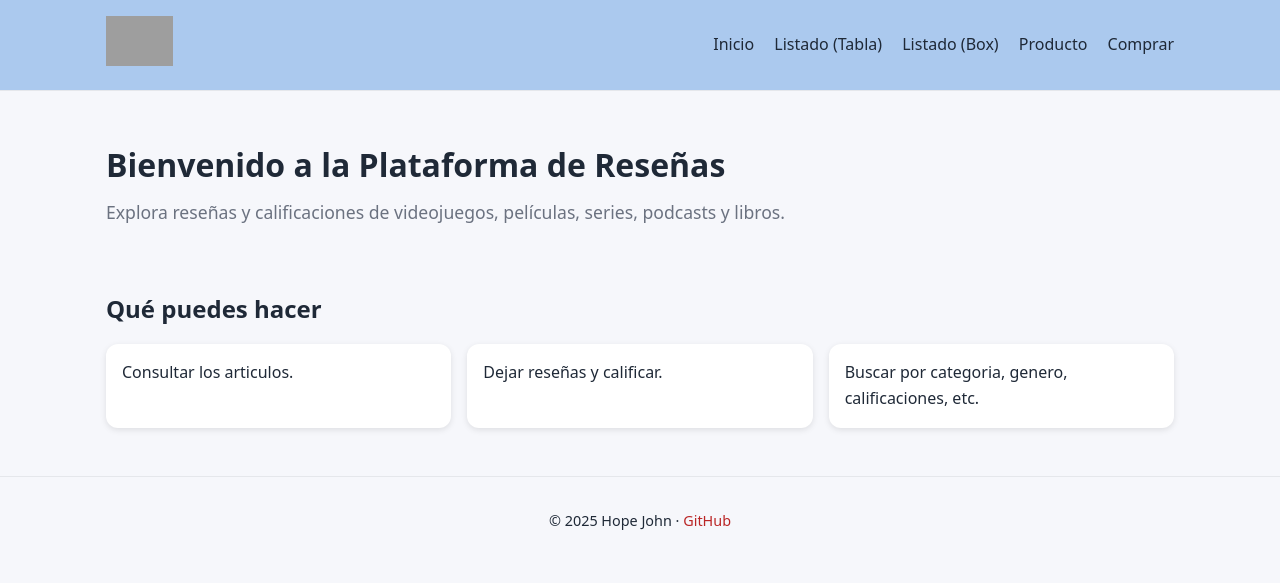
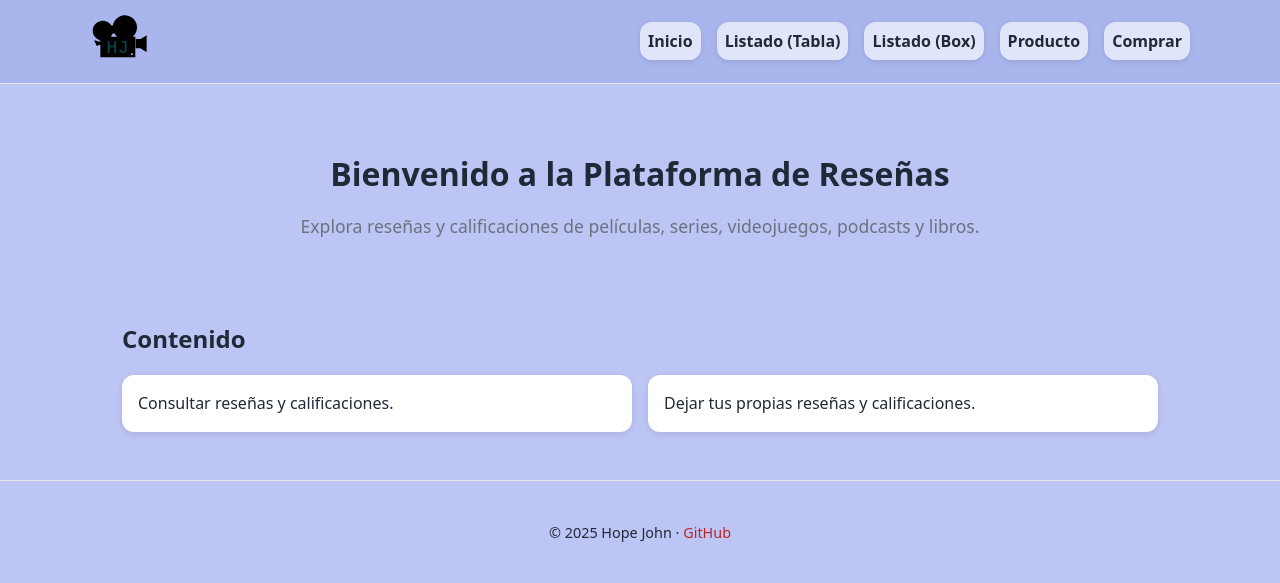
Before and after one commit to HopeJohn1134/Paradigmas_3_Trabajo_Integrador, a PHP site: page / in a window 1280 px wide. Shown: the top 583 px of the page. Run offline with PHP 8.4, Linux system fonts and the light colour scheme; grey boxes are pictures that could not be loaded.

Commit message:
ahora si me gusta la estructura

```diff
--- a/css/styles.css
+++ b/css/styles.css
@@ -1,83 +1,160 @@
+/* VARIABLES GLOBALES */
 :root {
-  --bg-light: #f6f7fb;
-  --card-light: #ffffff;
-  --ink-light: #1f2937;
-  --muted-light: #6b7280;
+  --bg: #bdc5f4;
+  --card: #ffffff;
+  --text: #1f2937;
+  --muted: #6b7280;
   --brand: #ba2525;
   --radius: 12px;
-  --maxw: 1100px;
+  --radio-hero: 12px;
+  --max-width: 1100px;
 }
 
-[data-theme="light"] {
-  --bg: var(--bg-light);
-  --card: var(--card-light);
-  --ink: var(--ink-light);
-  --muted: var(--muted-light);
+/* RESET BÁSICO */
+*,
+*::before,
+*::after {
+  box-sizing: border-box;
 }
 
-
-*, *::before, *::after { box-sizing: border-box; }
-body, h1, h2, h3, p, ul, li, a { margin: 0; padding: 0; }
-ul { list-style: none; }/*con esto no se deberia arreglar que al cambiar de tamaño se muevan incorrectamente en el grid*/
-
-body {
-  font-family: system-ui, Helvetica, Arial;
-  line-height: 1.6;
-  background: var(--bg);
-  color: var(--ink);
-  transition: background 0.3s, color 0.3s;
+body,
+h1,
+h2,
+h3,
+p,
+ul,
+li,
+a {
+  margin: 0;
+  padding: 0;
 }
 
+ul {
+  list-style: none;
+}
+
+/* BODY */
+body {
+  font-family: system-ui, -apple-system, Segoe UI, Roboto, Ubuntu, Cantarell, Noto Sans, Helvetica, Arial;
+  line-height: 1.6;
+  background-color: var(--bg);
+  color: var(--text);
+}
+
+/* CONTENEDOR GENERAL */
 .container {
-  width: min(100% - 2rem, var(--maxw));
+  width: min(100% - 2rem, var(--max-width));
   margin-inline: auto;
   padding: 1rem;
 }
 
-
+/* HEADER */
 header.header {
-  background: rgba(167, 199, 238, 0.95);
-  backdrop-filter: blur(10px);
+  background-color: #a9b6ee;
   position: sticky;
   top: 0;
-  z-index: 10;
+  z-index: 100;
   border-bottom: 1px solid #e5e7eb;
-  color:#0b1746;
 }
+
 .nav {
   display: flex;
   justify-content: space-between;
   align-items: center;
+  padding: 0.8rem 0;
 }
-.logo img { height: 50px; object-fit: contain; }
+
+.logo img {
+  height: 50px;
+  object-fit: contain;
+}
+
+.menu ul {
+  display: flex;
+  gap: 1rem;
+}
+
+/*hero o links a las paginas*/
 .menu a {
   text-decoration: none;
-  color: var(--ink);
-  margin-left: 1rem;
-  font-weight: 500;
+  color: var(--text);
+  background-color: #e1e5f9;
+  font-weight: 700;
+  padding: 0.5rem;
+  border-radius: var(--radio-hero);
+  box-shadow: 0 2px 6px rgba(0, 0, 0, 0.1);
+  flex: 1 1 200px;
 }
-.menu a:hover { color: var(--brand); }
 
-/* MAIN */
-.main-container { padding: 2rem 0; }
-.hero h1 { font-size: 2rem; margin-bottom: 0.5rem; }
-.hero p { font-size: 1.1rem; color: var(--muted); margin-bottom: 2rem; }
+.menu a:hover {
+  color: var(--brand);
+}
 
-.features ul { display: flex; flex-wrap: wrap; gap: 1rem; margin-top: 1rem; }
+/* HERO */
+.hero {
+  text-align: center;
+  padding: 3rem 1rem;
+}
+
+.hero h1 {
+  font-size: 2rem;
+  margin-bottom: 0.8rem;
+}
+
+.hero p {
+  font-size: 1.1rem;
+  color: var(--muted);
+}
+
+/* FEATURES */
+.features {
+  padding: 2rem 1rem;
+}
+
+.features h2 {
+  font-size: 1.5rem;
+  margin-bottom: 1rem;
+}
+
+.features ul {
+  display: flex;
+  flex-wrap: wrap;
+  gap: 1rem;
+}
+
 .features li {
-  background: var(--card);
+  background-color: var(--card);
   padding: 1rem;
   border-radius: var(--radius);
+  box-shadow: 0 2px 6px rgba(0, 0, 0, 0.1);
   flex: 1 1 200px;
-  box-shadow: 0 2px 6px rgba(0,0,0,0.1);
 }
 
 /* FOOTER */
 footer.footer {
   border-top: 1px solid #e5e7eb;
-  padding: 1rem 0;
+  padding: 1.5rem 0;
   text-align: center;
   font-size: 0.9rem;
 }
-footer a { color: var(--brand); text-decoration: none; }
-footer a:hover { text-decoration: underline; }
+
+footer a {
+  color: var(--brand);
+  text-decoration: none;
+}
+
+footer a:hover {
+  text-decoration: underline;
+}
+
+/* RESPONSIVE */
+@media (max-width: 768px) {
+  .nav {
+    flex-direction: column;
+    gap: 0.5rem;
+  }
+
+  .features ul {
+    flex-direction: column;
+  }
+}
--- a/index.html
+++ b/index.html
@@ -1,43 +1,42 @@
 <!DOCTYPE html>
-<html lang="es" data-theme="light">
+<html lang="es">
 
 <head>
   <meta charset="UTF-8">
   <meta name="viewport" content="width=device-width, initial-scale=1.0">
   <title>Plataforma de Reseñas</title>
-  <link rel="stylesheet" href="css/reset.css">
   <link rel="stylesheet" href="css/styles.css">
-  <link rel="stylesheet" href="css/responsive.css">
 </head>
 
 <body>
   <header class="header">
     <div class="container nav">
       <div class="logo">
-        <img src="img/logo.png" alt="Plataforma de Reseñas">
+        <img src="img/logo.svg" alt="Logo Plataforma de Reseñas">
       </div>
       <nav class="menu">
-        <a href="index.html">Inicio</a>
-        <a href="listado_tabla.html">Listado (Tabla)</a>
-        <a href="listado_box.html">Listado (Box)</a>
-        <a href="articulo.html">Producto</a>
-        <a href="evaluar.html">Comprar</a>
+        <ul>
+          <li><a href="index.html">Inicio</a></li>
+          <li><a href="listado_tabla.html">Listado (Tabla)</a></li>
+          <li><a href="listado_box.html">Listado (Box)</a></li>
+          <li><a href="articulo.html">Producto</a></li>
+          <li><a href="evaluar.html">Comprar</a></li>
+        </ul>
       </nav>
     </div>
   </header>
 
-  <main class="main-container">
-    <section class="hero container">
+  <main class="container">
+    <section class="hero">
       <h1>Bienvenido a la Plataforma de Reseñas</h1>
-      <p>Explora reseñas y calificaciones de videojuegos, películas, series, podcasts y libros.</p>
+      <p>Explora reseñas y calificaciones de películas, series, videojuegos, podcasts y libros.</p>
     </section>
 
-    <section class="features container">
-      <h2>Qué puedes hacer</h2>
+    <section class="features">
+      <h2>Contenido</h2>
       <ul>
-        <li>Consultar los articulos.</li>
-        <li>Dejar reseñas y calificar.</li>
-        <li>Buscar por categoria, genero, calificaciones, etc.</li>
+        <li>Consultar reseñas y calificaciones.</li>
+        <li>Dejar tus propias reseñas y calificaciones.</li>
       </ul>
     </section>
   </main>
```
Also changed, not shown: img/logo.svg (added).
